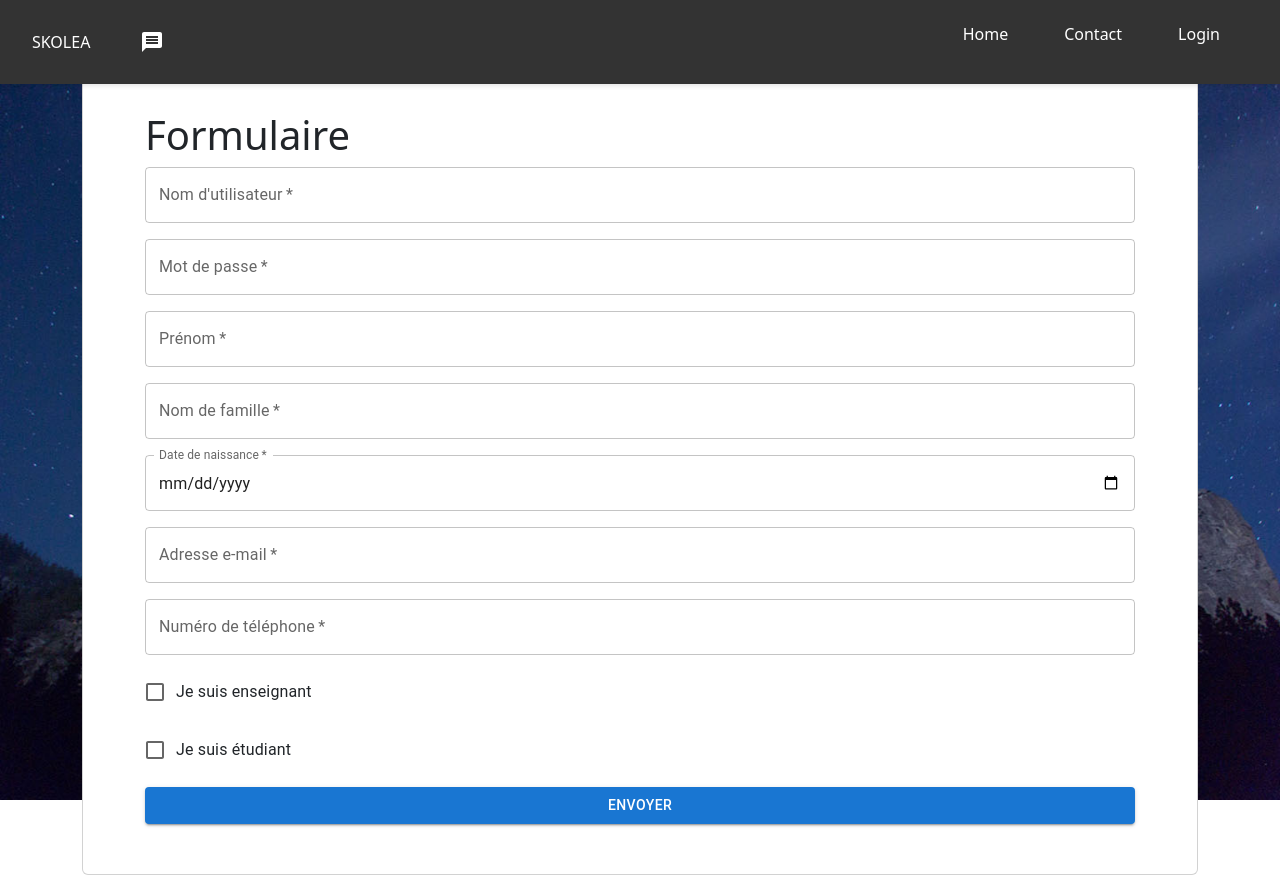
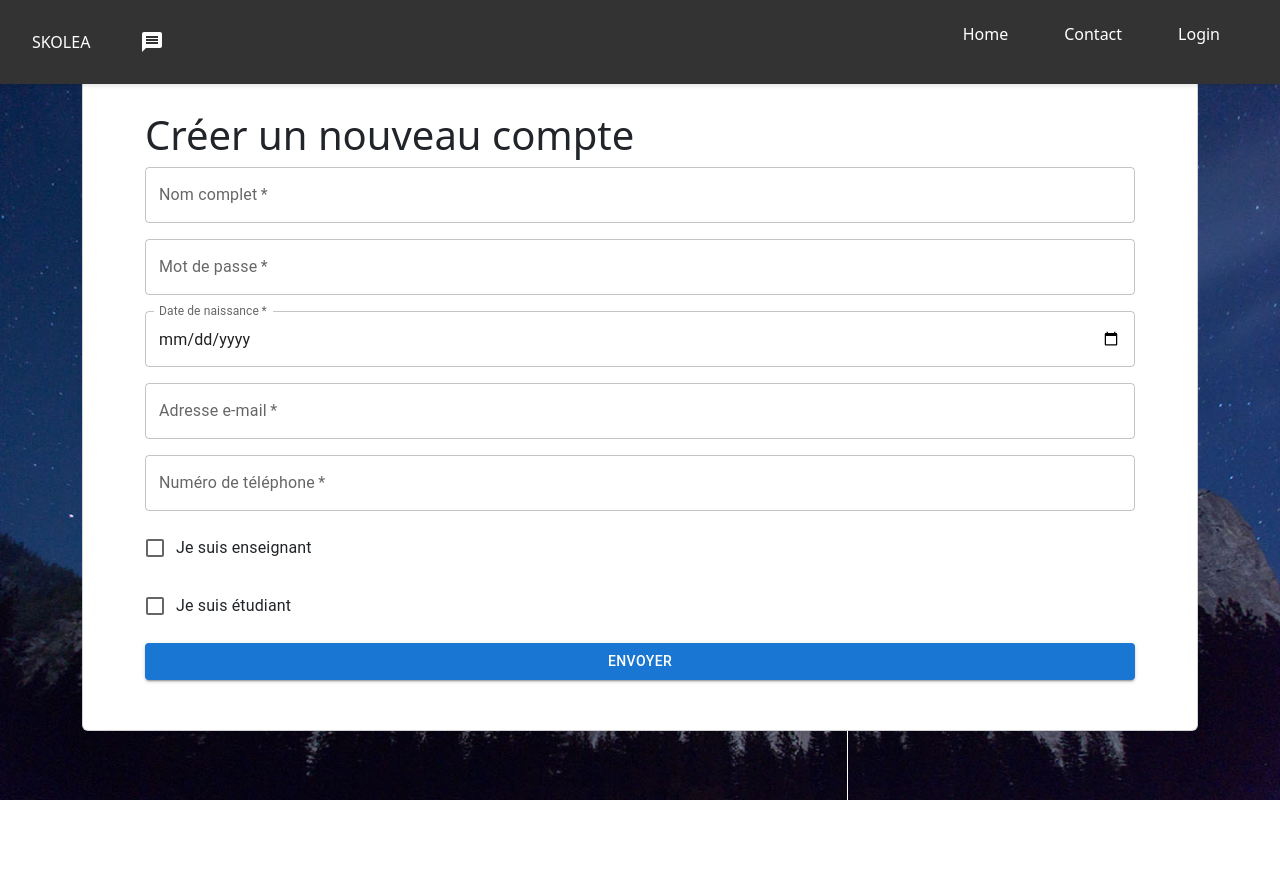
Before and after one commit to nualima/Skolea, a React (Create React App) app in the folder skolea-front/: page /signUp in a window 1280 px wide. After the commit the page ends 800 px from the top, so only its background shows below. Built offline with nearby package versions, Linux system fonts and the light colour scheme.

Commit message:
regle des bugs

```diff
--- a/skolea-front/src/services/newUserServices/index.jsx
+++ b/skolea-front/src/services/newUserServices/index.jsx
@@ -6,7 +6,7 @@ const BASE_URL = 'http://localhost:8080'; // Remplacez par l'URL de votre backen
 const createUser = async (userData) => {
   try {
     // Envoyer une requête POST au backend pour créer un nouvel utilisateur
-    const response = await axios.post(`${BASE_URL}/api/signup`, userData);
+    const response = await axios.post(`${BASE_URL}/api/users/signup`, userData);
 
     // Retourner les données de la réponse (par exemple, un message de succès)
     return response.data;
--- a/skolea-front/src/view/NewUserForm.jsx
+++ b/skolea-front/src/view/NewUserForm.jsx
@@ -1,118 +1,82 @@
-// Import des bibliothèques et composants nécessaires
-import React, { useState } from 'react';
-import Box from '@mui/material/Box';
-import TextField from '@mui/material/TextField';
-import Checkbox from '@mui/material/Checkbox';
-import FormControlLabel from '@mui/material/FormControlLabel';
-import Button from '@mui/material/Button';
-import { createUser } from '../services/newUserServices';
+import React, { useState } from "react";
+import { useNavigate } from "react-router-dom"; // Import de useNavigate au lieu de useHistory
+import Box from "@mui/material/Box";
+import TextField from "@mui/material/TextField";
+import Checkbox from "@mui/material/Checkbox";
+import FormControlLabel from "@mui/material/FormControlLabel";
+import Button from "@mui/material/Button";
+import { createUser } from "../services/newUserServices";
+import LoginServices from "../services/loginServices";
 
-import {
-  Container,
-  Card,
-} from "reactstrap";
+import { Container, Card } from "reactstrap";
 
 // Définition du composant NewUserForm
 const NewUserForm = () => {
   // Déclaration des états (states) pour stocker les données du formulaire
-  const [username, setUsername] = useState('');
-  const [password, setPassword] = useState('');
-  const [firstname, setFirstname] = useState('');
-  const [lastname, setLastname] = useState('');
-  const [birthday, setBirthday] = useState('');
-  const [email, setEmail] = useState('');
-  const [phonenumber, setPhonenumber] = useState('');
-  const [role, setrole] = useState(false); // Statut de l'utilisateur (enseignant ou étudiant)
-  const [isStudent, setIsStudent] = useState(false); // Indique si l'utilisateur est un étudiant
-  const [educationLevel, setEducationLevel] = useState(''); // Niveau d'éducation de l'étudiant
+  const [name, setName] = useState(""); // Renommé de username à name pour correspondre au modèle backend
+  const [password, setPassword] = useState("");
+  const [birthday, setBirthday] = useState("");
+  const [email, setEmail] = useState("");
+  const [phoneNumber, setPhoneNumber] = useState(""); // Renommé pour correspondre au modèle backend
+  const [role, setRole] = useState(""); // Utilisé pour stocker directement 'professor' ou 'student'
 
-  // Gestionnaire d'événement pour le changement de nom d'utilisateur
-  const handleUsernameChange = (event) => {
-    setUsername(event.target.value);
+  const navigate = useNavigate(); // Utilisation de useNavigate pour la navigation
+
+  // Gestionnaires d'événement pour les champs du formulaire
+  const handleNameChange = (event) => {
+    setName(event.target.value);
   };
 
-  // Gestionnaire d'événement pour le changement de mot de passe
   const handlePasswordChange = (event) => {
     setPassword(event.target.value);
   };
 
-  // Gestionnaire d'événement pour le changement de prénom
-  const handlefirstnameChange = (event) => {
-    setFirstname(event.target.value);
-  };
-
-  // Gestionnaire d'événement pour le changement de nom de famille
-  const handlelastnameChange = (event) => {
-    setLastname(event.target.value);
-  };
-
-  // Gestionnaire d'événement pour le changement de date de naissance
-  const handlebirthdayChange = (event) => {
+  const handleBirthdayChange = (event) => {
     setBirthday(event.target.value);
   };
 
-  // Gestionnaire d'événement pour le changement d'adresse e-mail
   const handleEmailChange = (event) => {
     setEmail(event.target.value);
   };
 
-  // Gestionnaire d'événement pour le changement de numéro de téléphone
-  const handlephonenumberChange = (event) => {
-    setPhonenumber(event.target.value);
+  const handlePhoneNumberChange = (event) => {
+    setPhoneNumber(event.target.value);
   };
 
-  // Gestionnaire d'événement pour la case à cocher "Je suis enseignant"
-  const handleCheckboxChangeTeacher = (event) => {
-    setrole(event.target.checked); // Définit le statut comme enseignant
-    setIsStudent(false); // Réinitialise l'indicateur "étudiant"
-  };
-
-  // Gestionnaire d'événement pour la case à cocher "Je suis étudiant"
-  const handleCheckboxChangeStudent = (event) => {
-    setIsStudent(event.target.checked); // Définit l'indicateur "étudiant"
-    setrole(false); // Réinitialise le statut
-  };
-
-  // Gestionnaire d'événement pour le changement du niveau d'éducation (uniquement si l'utilisateur est un étudiant)
-  const handleEducationLevelChange = (event) => {
-    setEducationLevel(event.target.value);
+  // Gestionnaire d'événement pour les rôles d'utilisateur
+  const handleRoleChange = (event, roleType) => {
+    setRole(roleType);
   };
 
   // Gestionnaire d'événement pour la soumission du formulaire
   const handleSubmit = async (event) => {
     event.preventDefault(); // Empêche le rechargement de la page lors de la soumission du formulaire
 
-    try {
     // Crée un objet userData avec les données du formulaire
-      const userData ={
-        username,
+    const userData = {
+      name,
       password,
-        firstname,
-        lastname,
       birthday,
       email,
-        phonenumber,
-        role: role ? 'teacher' : 'student', // Détermine le statut en fonction de la case cochée
-        educationLevel: role ? '' : educationLevel, // Détermine le niveau d'éducation (vide si enseignant)
+      phoneNumber,
+      role, // Directement 'professor' ou 'student' en fonction de la case cochée
     };
 
-      // Appelle la fonction createUser pour envoyer les données utilisateur au serveur
-      const response = await createUser(userData);
+    try {
+      // Création de l'utilisateur
+      await createUser(userData);
 
-      const { success, token } = response;
+      // Connexion automatique après l'inscription
+      await LoginServices.login(email, password);
 
-      if (success) {
-        // Gère la création réussie de l'utilisateur
-
-        // (Optionnel) Faire quelque chose avec le jeton, par exemple, le stocker dans localStorage
-
-      } else {
-        // Gère l'échec de la création de l'utilisateur
-
-      }
+      //Redirection vers la page d'accueil ou le tableau de bord
+      navigate("/home"); // Utilisez navigate pour la redirection
     } catch (error) {
-      // Gère les erreurs
-      console.error('Erreur lors de la création de l\'utilisateur :', error);
+      console.error(
+        "Erreur lors de la création de l'utilisateur ou de la connexion :",
+        error
+      );
+      // Gérer l'erreur ici, par exemple en affichant un message à l'utilisateur
     }
   };
 
@@ -120,30 +84,27 @@ const NewUserForm = () => {
   return (
     <>
       <Container>
-    <Card style={{ padding:"50px"}}>
+        <Card style={{ padding: "50px" }}>
           <Container>
             <div className="form-container">
-          <h1>Formulaire</h1>
+              <h1>Créer un nouveau compte</h1>
               <form onSubmit={handleSubmit}>
                 <Box
                   component="div"
                   sx={{
-                display: 'flex',
-                flexDirection: 'column',
-                gap: '1rem',
+                    display: "flex",
+                    flexDirection: "column",
+                    gap: "1rem",
                   }}
                 >
-              {/* Champs de texte pour les informations de l'utilisateur */}
                   <TextField
                     required
-                id="username"
-                label="Nom d'utilisateur"
-                value={username}
-                onChange={handleUsernameChange}
+                    label="Nom complet"
+                    value={name}
+                    onChange={handleNameChange}
                   />
                   <TextField
                     required
-                id="password"
                     label="Mot de passe"
                     type="password"
                     value={password}
@@ -151,32 +112,16 @@ const NewUserForm = () => {
                   />
                   <TextField
                     required
-                id="firstname"
-                label="Prénom"
-                value={firstname}
-                onChange={handlefirstnameChange}
-              />
-              <TextField
-                required
-                id="lastname"
-                label="Nom de famille"
-                value={lastname}
-                onChange={handlelastnameChange}
-              />
-              <TextField
-                required
-                id="birthday"
                     label="Date de naissance"
                     type="date"
                     value={birthday}
-                onChange={handlebirthdayChange}
+                    onChange={handleBirthdayChange}
                     InputLabelProps={{
                       shrink: true,
                     }}
                   />
                   <TextField
                     required
-                id="email"
                     label="Adresse e-mail"
                     type="email"
                     value={email}
@@ -184,17 +129,14 @@ const NewUserForm = () => {
                   />
                   <TextField
                     required
-                id="phonenumber"
                     label="Numéro de téléphone"
-                value={phonenumber}
-                onChange={handlephonenumberChange}
+                    value={phoneNumber}
+                    onChange={handlePhoneNumberChange}
                   />
-              {/* Cases à cocher pour définir le statut de l'utilisateur */}
                   <FormControlLabel
                     control={
                       <Checkbox
-                    checked={role}
-                    onChange={handleCheckboxChangeTeacher}
+                        onChange={(e) => handleRoleChange(e, "professor")}
                       />
                     }
                     label="Je suis enseignant"
@@ -202,23 +144,11 @@ const NewUserForm = () => {
                   <FormControlLabel
                     control={
                       <Checkbox
-                    checked={isStudent}
-                    onChange={handleCheckboxChangeStudent}
+                        onChange={(e) => handleRoleChange(e, "student")}
                       />
                     }
                     label="Je suis étudiant"
                   />
-              {/* Champ de texte pour le niveau d'éducation (visible uniquement si l'utilisateur est un étudiant) */}
-              {isStudent && (
-                <TextField
-                  required
-                  id="educationLevel"
-                  label="Niveau d'éducation"
-                  value={educationLevel}
-                  onChange={handleEducationLevelChange}
-                />
-              )}
-              {/* Bouton de soumission du formulaire */}
                   <Button type="submit" variant="contained" color="primary">
                     Envoyer
                   </Button>
--- a/skolea-front/src/view/login/LoginPage.jsx
+++ b/skolea-front/src/view/login/LoginPage.jsx
@@ -1,4 +1,4 @@
-import React, { useState, useContext, useEffect } from "react";
+import React, { useState, useContext } from "react";
 import { useNavigate } from "react-router-dom";
 import "./loginPage.css";
 import { Card } from "@mui/material";
@@ -16,7 +16,7 @@ const LoginPage = () => {
   const navigate = useNavigate();
 
   // Utilisation du contexte utilisateur pour stocker les informations utilisateur
-  const { userData, setUserData } = useContext(UserContext);
+  const { setUserData } = useContext(UserContext);
 
   // Gestionnaire de clic sur le bouton "Log in"
   const onButtonClick = async () => {
@@ -41,7 +41,7 @@ const LoginPage = () => {
     try {
       const response = await LoginServices.login(email, password);
       if (response.success) {
-        setUserData(response.user);
+      setUserData(response.user);
         setTimeout(() => {
           navigate("/home");
         }, 500);
```
Also changed, not shown: skolea-front/src/view/ProfilComponent.jsx (+6 -6 lines). Lines whose indentation alone changed are shown as unchanged.
